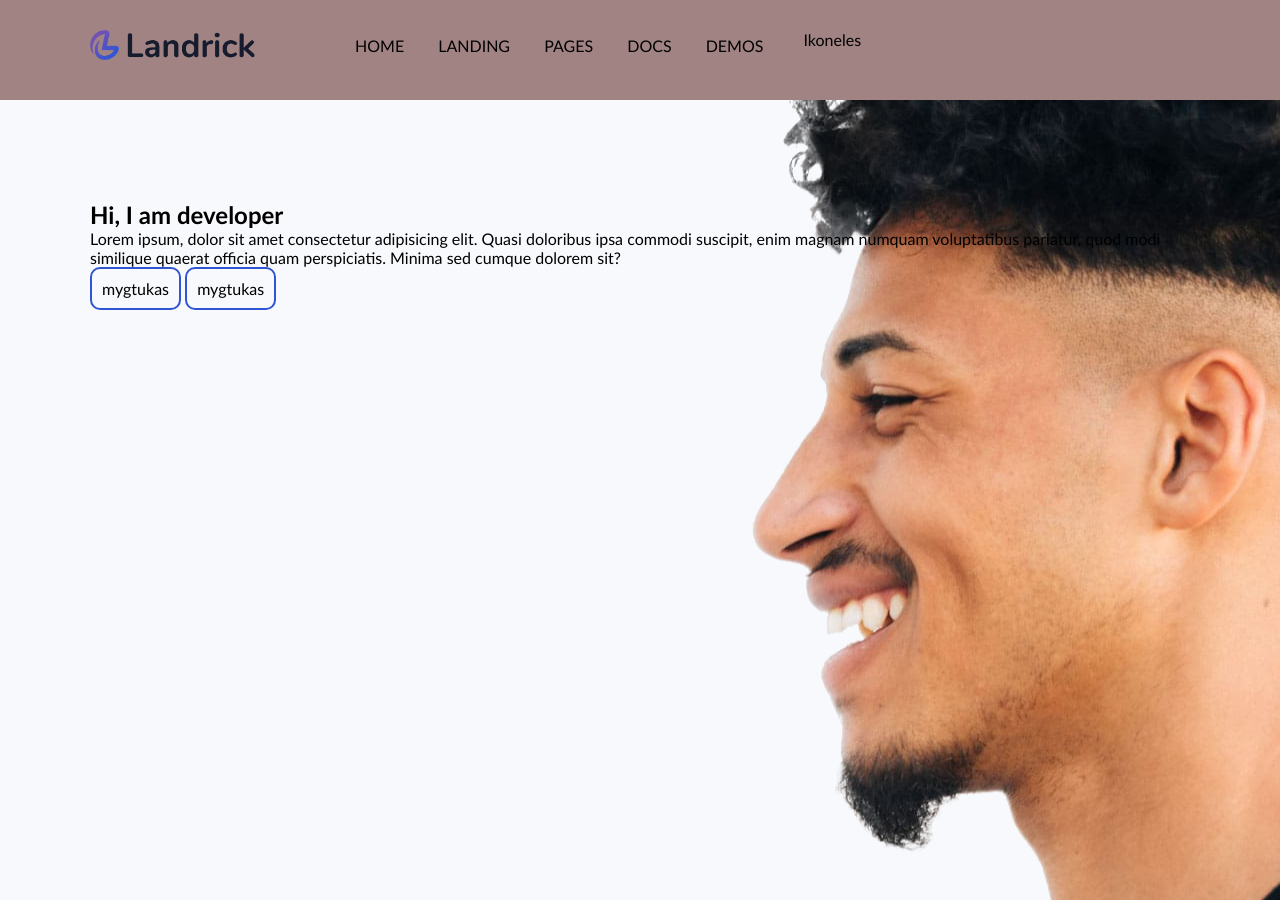
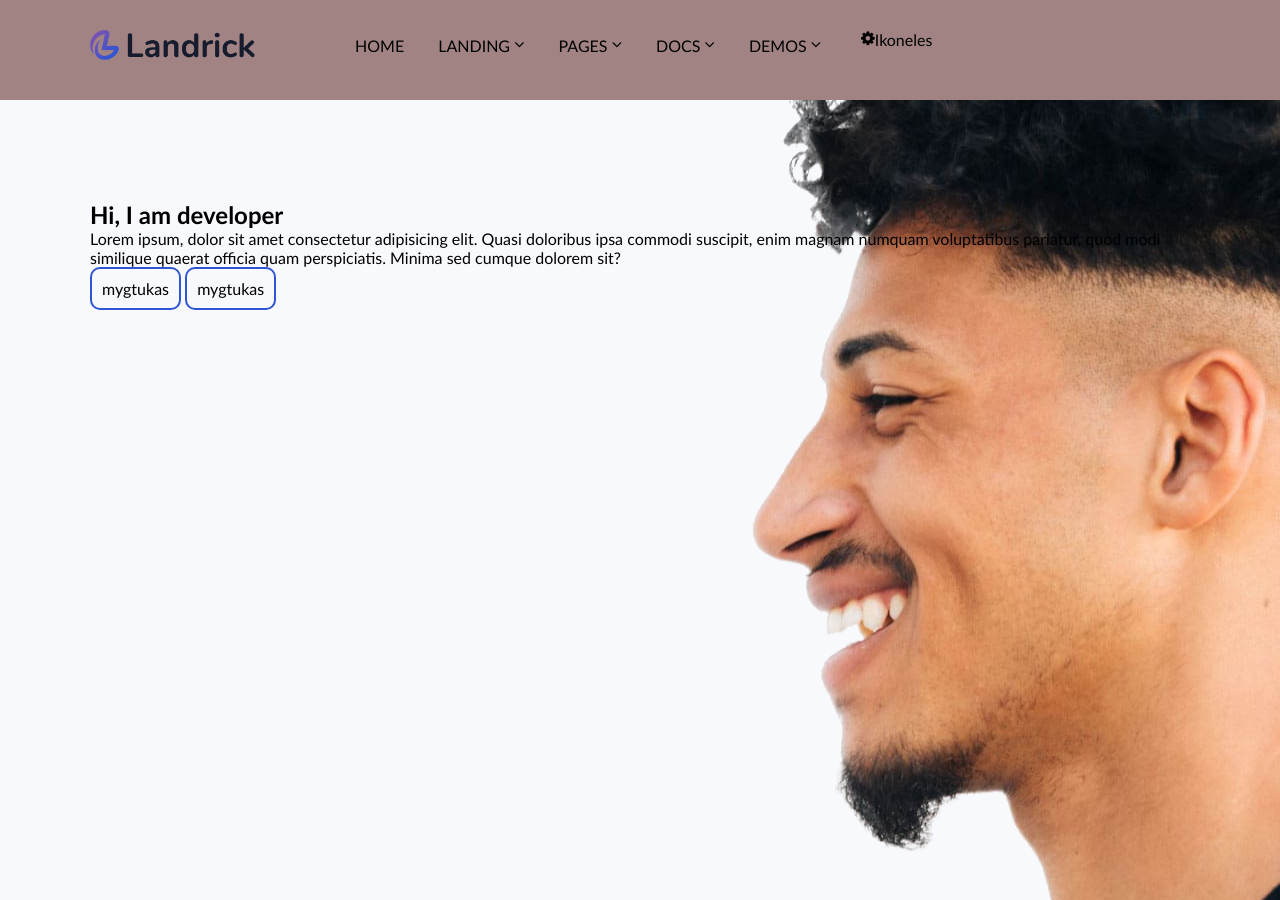
Before and after one commit to Niseme/26-Dizainas, a website: page index.html in a window 1280 px wide. Shown: the top 900 px of the page. Drawn offline with Linux system fonts and the light colour scheme.

Commit message:
fontawesom

```diff
--- a/css/main.css
+++ b/css/main.css
@@ -5,7 +5,7 @@
 @import "./base/variables.css";
 
 /* 3rd parties */
-
+@import "./3rd_parties/font-awesome.min.css";
 /* components */
 @import "./components/btn.css";
 @import "./components/hero.css";
```
